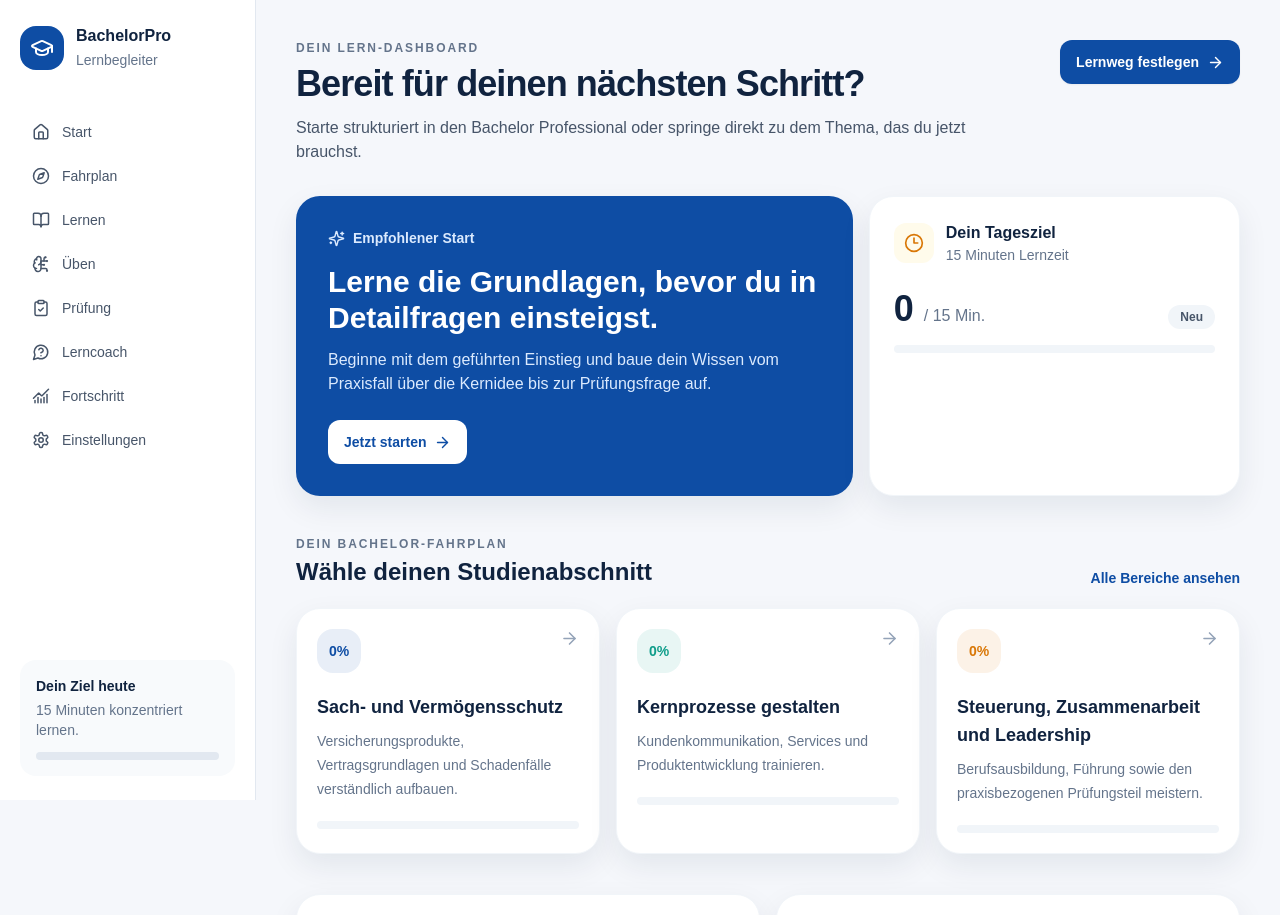
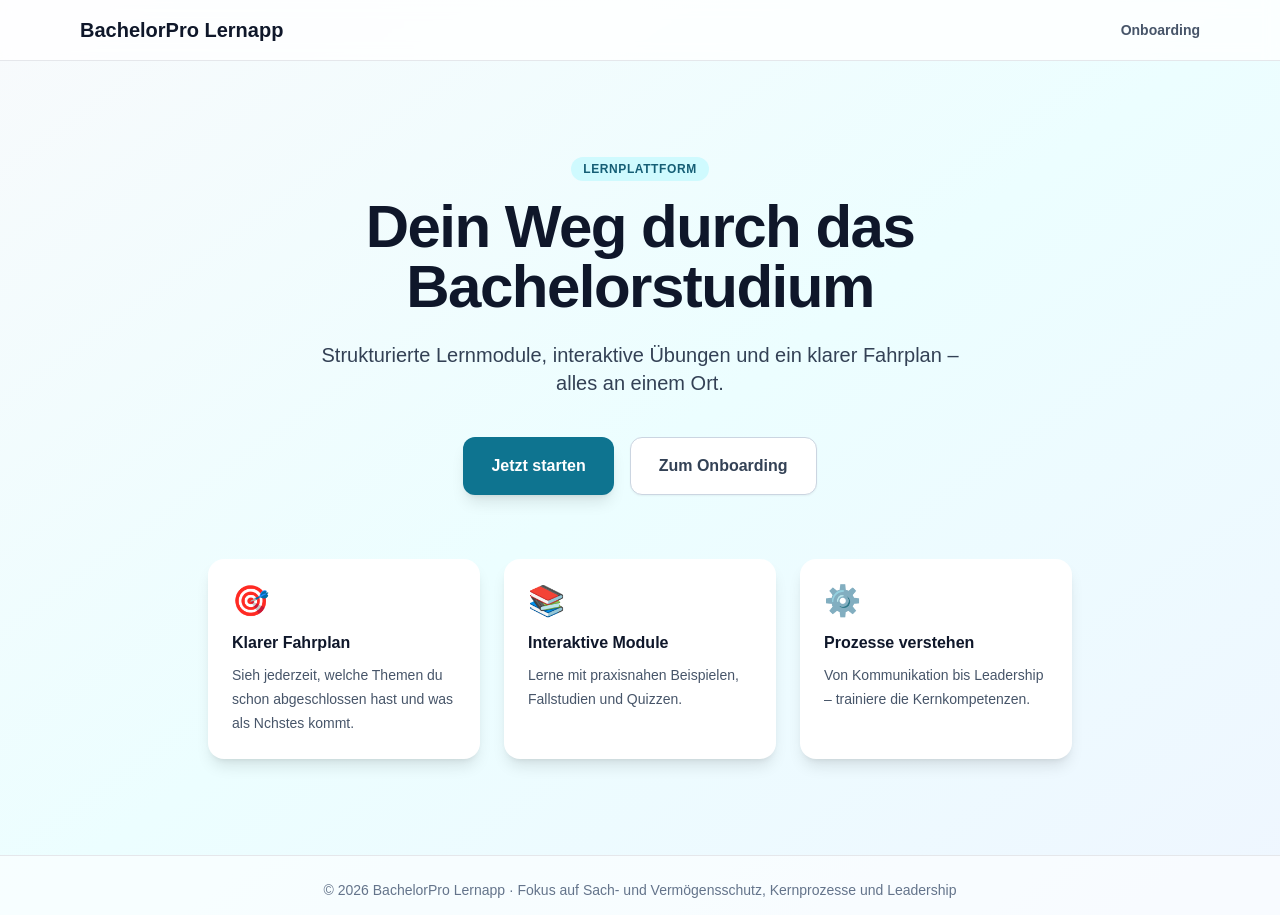
Before and after one commit to matthiasst1996-bit/bachelorpro-lernapp, a Next.js app: page / in a window 1280 px wide. Shown: the top 915 px of the page. Built offline with nearby package versions, Linux system fonts and the light colour scheme.

Commit message:
feat: streamline entry point to Fahrplan

```diff
--- a/app/onboarding/page.tsx
+++ b/app/onboarding/page.tsx
@@ -5,73 +5,37 @@ import { useRouter } from 'next/navigation';
 export default function OnboardingPage() {
   const router = useRouter();
 
-  const handleStartJustNow = () => {
-    router.push('/fahrplan');
-  };
+  return (
+    <div className="min-h-screen bg-gradient-to-br from-slate-50 via-cyan-50 to-blue-50">
+      <header className="border-b bg-white/80 backdrop-blur">
+        <div className="mx-auto flex max-w-6xl items-center justify-between px-4 py-4">
+          <button onClick={() => router.push('/')} className="text-sm font-semibold text-slate-600 transition hover:text-cyan-700">← Zurück</button>
+          <h1 className="text-xl font-bold text-slate-900">Onboarding</h1>
+          <div className="w-16" />
+        </div>
+      </header>
 
-  const handleAlreadyStarted = () => {
-    router.push('/fahrplan');
-  };
+      <main className="mx-auto flex max-w-3xl flex-col items-center px-4 py-16 text-center">
+        <span className="mb-4 rounded-full bg-cyan-100 px-3 py-1 text-xs font-bold uppercase tracking-wider text-cyan-800">Start</span>
+        <h2 className="text-3xl font-black tracking-tight text-slate-900 md:text-5xl">Willkommen in deiner Lernapp</h2>
+        <p className="mt-6 max-w-2xl text-lg leading-8 text-slate-700">Hier lernst du versicherungsrelevante Themen strukturiert und praxisnah – mit klarem Fahrplan und interaktiven Modulen.</p>
 
-  const handleConcreteTopic = () => {
-    router.push('/fahrplan');
-  };
-
-  return (
-    <div className="min-h-screen bg-gradient-to-br from-blue-50 to-indigo-100 flex items-center justify-center p-4">
-      <div className="max-w-2xl w-full bg-white rounded-2xl shadow-xl p-8 md:p-12">
-        <div className="text-center mb-10">
-          <h1 className="text-3xl md:text-4xl font-bold text-gray-900 mb-4">
-            Willkommen zu deiner Bachelorarbeit
-          </h1>
-          <p className="text-lg text-gray-600">
-            Wir begleiten dich Schritt für Schritt durch den Prozess.
-          </p>
+        <div className="mt-10 flex flex-col gap-4 sm:flex-row">
+          <button onClick={() => router.push('/fahrplan')} className="rounded-xl bg-cyan-700 px-7 py-4 font-bold text-white shadow-lg transition hover:-translate-y-0.5 hover:bg-cyan-800 focus:outline-none focus:ring-4 focus:ring-cyan-200">Zum Fahrplan</button>
+          <button onClick={() => router.push('/')} className="rounded-xl border border-slate-300 bg-white px-7 py-4 font-bold text-slate-700 shadow-sm transition hover:bg-slate-50 focus:outline-none focus:ring-4 focus:ring-slate-200">Zur Startseite</button>
         </div>
 
-        <div className="space-y-4">
-          <button
-            onClick={handleStartJustNow}
-            className="w-full py-4 px-6 bg-indigo-600 hover:bg-indigo-700 text-white font-semibold rounded-xl transition-all duration-200 transform hover:scale-[1.02] focus:outline-none focus:ring-2 focus:ring-indigo-500 focus:ring-offset-2"
-          >
-            <div className="text-left">
-              <div className="font-medium text-lg">Ich starte gerade</div>
-              <div className="text-indigo-200 text-sm mt-1">
-                Du hast gerade begonnen oder stehst noch am Anfang
-              </div>
-            </div>
-          </button>
-
-          <button
-            onClick={handleAlreadyStarted}
-            className="w-full py-4 px-6 bg-emerald-600 hover:bg-emerald-700 text-white font-semibold rounded-xl transition-all duration-200 transform hover:scale-[1.02] focus:outline-none focus:ring-2 focus:ring-emerald-500 focus:ring-offset-2"
-          >
-            <div className="text-left">
-              <div className="font-medium text-lg">Ich habe bereits begonnen</div>
-              <div className="text-emerald-200 text-sm mt-1">
-                Du bist schon mittendrin und brauchst Unterstützung
-              </div>
-            </div>
-          </button>
-
-          <button
-            onClick={handleConcreteTopic}
-            className="w-full py-4 px-6 bg-amber-600 hover:bg-amber-700 text-white font-semibold rounded-xl transition-all duration-200 transform hover:scale-[1.02] focus:outline-none focus:ring-2 focus:ring-amber-500 focus:ring-offset-2"
-          >
-            <div className="text-left">
-              <div className="font-medium text-lg">Ich will ein konkretes Thema lernen</div>
-              <div className="text-amber-200 text-sm mt-1">
-                Du möchtest gezielt ein bestimmtes Thema bearbeiten
-              </div>
-            </div>
-          </button>
-        </div>
-
-        <div className="mt-8 text-center text-sm text-gray-500">
-          <p>Alle Optionen führen zunächst zum Bachelor-Fahrplan.</p>
-          <p className="mt-1">Es werden keine Zugangsdaten, API-Keys oder Originalunterlagen gespeichert.</p>
-        </div>
-      </div>
+        <section className="mt-12 w-full text-left">
+          <div className="rounded-2xl bg-white p-6 shadow-lg">
+            <h3 className="font-bold text-slate-900">So funktioniert's</h3>
+            <ul className="mt-3 space-y-2 text-sm leading-6 text-slate-700">
+              <li>• Der Fahrplan zeigt alle Themen und deinen Fortschritt.</li>
+              <li>• Lernmodule enthalten Kapitel, Fallbeispiele und Quizze.</li>
+              <li>• Dein Fortschritt wird automatisch im Browser gespeichert.</li>
+            </ul>
+          </div>
+        </section>
+      </main>
     </div>
   );
 }
--- a/app/page.tsx
+++ b/app/page.tsx
@@ -1,127 +1,53 @@
-import Link from 'next/link';
-import { ArrowRight, BrainCircuit, Clock3, Sparkles } from 'lucide-react';
-import { AppShell } from '@/components/app-shell';
-import { SectionCard } from '@/components/section-card';
+'use client';
 
-const sections = [
-  {
-    title: 'Sach- und Vermögensschutz',
-    description: 'Versicherungsprodukte, Vertragsgrundlagen und Schadenfälle verständlich aufbauen.',
-    progress: 0,
-    color: '#0E4DA4',
-    href: '/fahrplan/sach-vermoegensschutz'
-  },
-  {
-    title: 'Kernprozesse gestalten',
-    description: 'Kundenkommunikation, Services und Produktentwicklung trainieren.',
-    progress: 0,
-    color: '#0F9D8A',
-    href: '/fahrplan/kernprozesse'
-  },
-  {
-    title: 'Steuerung, Zusammenarbeit und Leadership',
-    description: 'Berufsausbildung, Führung sowie den praxisbezogenen Prüfungsteil meistern.',
-    progress: 0,
-    color: '#D97706',
-    href: '/fahrplan/leadership'
-  }
-];
+import { useRouter } from 'next/navigation';
 
 export default function HomePage() {
+  const router = useRouter();
+
   return (
-    <AppShell>
-      <header className="flex flex-col gap-4 sm:flex-row sm:items-start sm:justify-between">
-        <div>
-          <p className="eyebrow">Dein Lern-Dashboard</p>
-          <h1 className="mt-2 text-3xl font-bold tracking-tight text-ink sm:text-4xl">Bereit für deinen nächsten Schritt?</h1>
-          <p className="mt-3 max-w-2xl text-slate-600">
-            Starte strukturiert in den Bachelor Professional oder springe direkt zu dem Thema, das du jetzt brauchst.
-          </p>
+    <div className="min-h-screen bg-gradient-to-br from-slate-50 via-cyan-50 to-blue-50">
+      <header className="border-b bg-white/80 backdrop-blur">
+        <div className="mx-auto flex max-w-6xl items-center justify-between px-4 py-4">
+          <h1 className="text-xl font-bold text-slate-900">BachelorPro Lernapp</h1>
+          <button onClick={() => router.push('/onboarding')} className="text-sm font-semibold text-slate-600 transition hover:text-cyan-700">Onboarding</button>
         </div>
-        <Link
-          href="/onboarding"
-          className="inline-flex items-center justify-center gap-2 rounded-xl bg-brand px-4 py-3 text-sm font-semibold text-white shadow-sm transition hover:bg-blue-800"
-        >
-          Lernweg festlegen <ArrowRight size={17} />
-        </Link>
       </header>
 
-      <section className="mt-8 grid gap-4 lg:grid-cols-[1.5fr_1fr]">
-        <div className="rounded-3xl bg-brand p-6 text-white shadow-card sm:p-8">
-          <div className="flex items-center gap-2 text-sm font-semibold text-blue-100">
-            <Sparkles size={17} /> Empfohlener Start
-          </div>
-          <h2 className="mt-4 max-w-xl text-2xl font-bold sm:text-3xl">Lerne die Grundlagen, bevor du in Detailfragen einsteigst.</h2>
-          <p className="mt-3 max-w-xl text-blue-100">
-            Beginne mit dem geführten Einstieg und baue dein Wissen vom Praxisfall über die Kernidee bis zur Prüfungsfrage auf.
-          </p>
-          <Link href="/onboarding" className="mt-6 inline-flex items-center gap-2 rounded-xl bg-white px-4 py-3 text-sm font-bold text-brand">
-            Jetzt starten <ArrowRight size={17} />
-          </Link>
+      <main className="mx-auto flex max-w-4xl flex-col items-center justify-center px-4 py-16 text-center md:py-24">
+        <span className="mb-4 rounded-full bg-cyan-100 px-3 py-1 text-xs font-bold uppercase tracking-wider text-cyan-800">Lernplattform</span>
+        <h2 className="max-w-2xl text-4xl font-black tracking-tight text-slate-900 md:text-6xl">Dein Weg durch das Bachelorstudium</h2>
+        <p className="mt-6 max-w-2xl text-lg leading-8 text-slate-700 md:text-xl">Strukturierte Lernmodule, interaktive Übungen und ein klarer Fahrplan – alles an einem Ort.</p>
+
+        <div className="mt-10 flex flex-col gap-4 sm:flex-row">
+          <button onClick={() => router.push('/fahrplan')} className="rounded-xl bg-cyan-700 px-7 py-4 font-bold text-white shadow-lg transition hover:-translate-y-0.5 hover:bg-cyan-800 focus:outline-none focus:ring-4 focus:ring-cyan-200">Jetzt starten</button>
+          <button onClick={() => router.push('/onboarding')} className="rounded-xl border border-slate-300 bg-white px-7 py-4 font-bold text-slate-700 shadow-sm transition hover:bg-slate-50 focus:outline-none focus:ring-4 focus:ring-slate-200">Zum Onboarding</button>
         </div>
 
-        <div className="card p-6">
-          <div className="flex items-center gap-3">
-            <span className="grid h-10 w-10 place-items-center rounded-xl bg-amber-50 text-amber-600">
-              <Clock3 size={20} />
-            </span>
-            <div>
-              <p className="font-bold text-ink">Dein Tagesziel</p>
-              <p className="text-sm text-slate-500">15 Minuten Lernzeit</p>
-            </div>
+        <section className="mt-16 grid max-w-4xl grid-cols-1 gap-6 text-left sm:grid-cols-3">
+          <div className="rounded-2xl bg-white p-6 shadow-lg">
+            <div className="text-3xl">🎯</div>
+            <h3 className="mt-3 font-bold text-slate-900">Klarer Fahrplan</h3>
+            <p className="mt-2 text-sm leading-6 text-slate-600">Sieh jederzeit, welche Themen du schon abgeschlossen hast und was als Nchstes kommt.</p>
           </div>
-          <div className="mt-6 flex items-end justify-between">
-            <strong className="text-4xl text-ink">
-              0 <span className="text-base font-medium text-slate-500">/ 15 Min.</span>
-            </strong>
-            <span className="rounded-full bg-slate-100 px-3 py-1 text-xs font-bold text-slate-600">Neu</span>
+          <div className="rounded-2xl bg-white p-6 shadow-lg">
+            <div className="text-3xl">📚</div>
+            <h3 className="mt-3 font-bold text-slate-900">Interaktive Module</h3>
+            <p className="mt-2 text-sm leading-6 text-slate-600">Lerne mit praxisnahen Beispielen, Fallstudien und Quizzen.</p>
           </div>
-          <div className="mt-4 h-2 overflow-hidden rounded-full bg-slate-100">
-            <div className="h-full w-0 rounded-full bg-mint" />
+          <div className="rounded-2xl bg-white p-6 shadow-lg">
+            <div className="text-3xl">⚙️</div>
+            <h3 className="mt-3 font-bold text-slate-900">Prozesse verstehen</h3>
+            <p className="mt-2 text-sm leading-6 text-slate-600">Von Kommunikation bis Leadership – trainiere die Kernkompetenzen.</p>
           </div>
+        </section>
+      </main>
+
+      <footer className="border-t bg-white/60">
+        <div className="mx-auto max-w-6xl px-4 py-6 text-center text-sm text-slate-500">
+          © {new Date().getFullYear()} BachelorPro Lernapp · Fokus auf Sach- und Vermögensschutz, Kernprozesse und Leadership
         </div>
-      </section>
-
-      <section className="mt-10">
-        <div className="flex items-end justify-between">
-          <div>
-            <p className="eyebrow">Dein Bachelor-Fahrplan</p>
-            <h2 className="mt-1 text-2xl font-bold text-ink">Wähle deinen Studienabschnitt</h2>
-          </div>
-          <Link href="/fahrplan" className="hidden text-sm font-semibold text-brand sm:block">
-            Alle Bereiche ansehen
-          </Link>
-        </div>
-        <div className="mt-5 grid gap-4 md:grid-cols-3">
-          {sections.map((section) => (
-            <SectionCard key={section.title} {...section} />
-          ))}
-        </div>
-      </section>
-
-      <section className="mt-10 grid gap-4 md:grid-cols-2">
-        <Link href="/ueben" className="card flex items-center gap-4 p-5 transition hover:shadow-lg">
-          <span className="grid h-12 w-12 place-items-center rounded-2xl bg-teal-50 text-mint">
-            <BrainCircuit size={24} />
-          </span>
-          <span>
-            <strong className="block text-ink">Schnelltest starten</strong>
-            <span className="mt-1 block text-sm text-slate-500">Prüfe deinen Lernstand mit kurzen Fragen.</span>
-          </span>
-          <ArrowRight className="ml-auto text-slate-400" size={20} />
-        </Link>
-
-        <Link href="/lerncoach" className="card flex items-center gap-4 p-5 transition hover:shadow-lg">
-          <span className="grid h-12 w-12 place-items-center rounded-2xl bg-violet-50 text-violet-600">
-            <Sparkles size={24} />
-          </span>
-          <span>
-            <strong className="block text-ink">Frag den Lerncoach</strong>
-            <span className="mt-1 block text-sm text-slate-500">Erklärungen und Übungsimpulse auf Basis deiner Unterlagen.</span>
-          </span>
-          <ArrowRight className="ml-auto text-slate-400" size={20} />
-        </Link>
-      </section>
-    </AppShell>
+      </footer>
+    </div>
   );
 }
```
